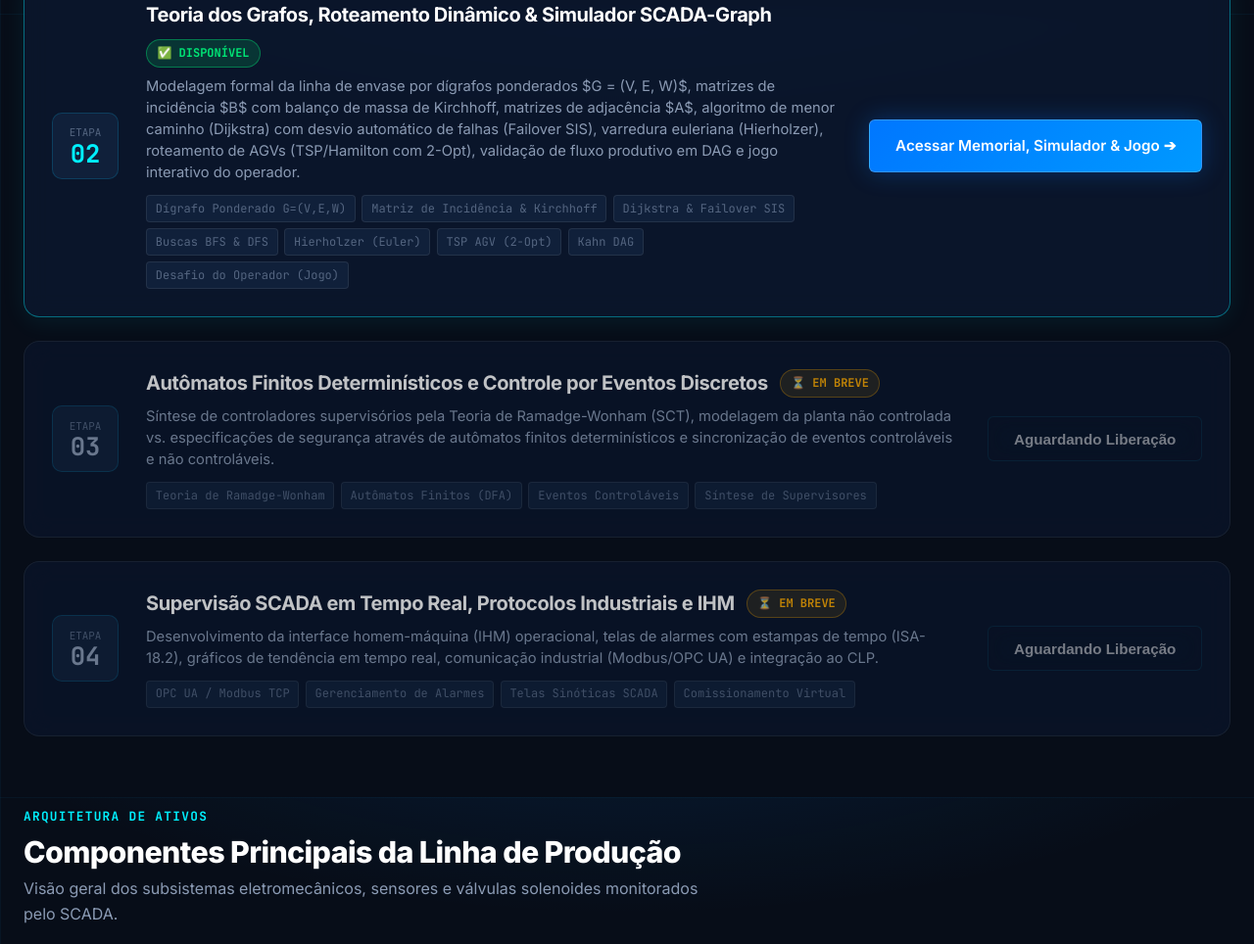
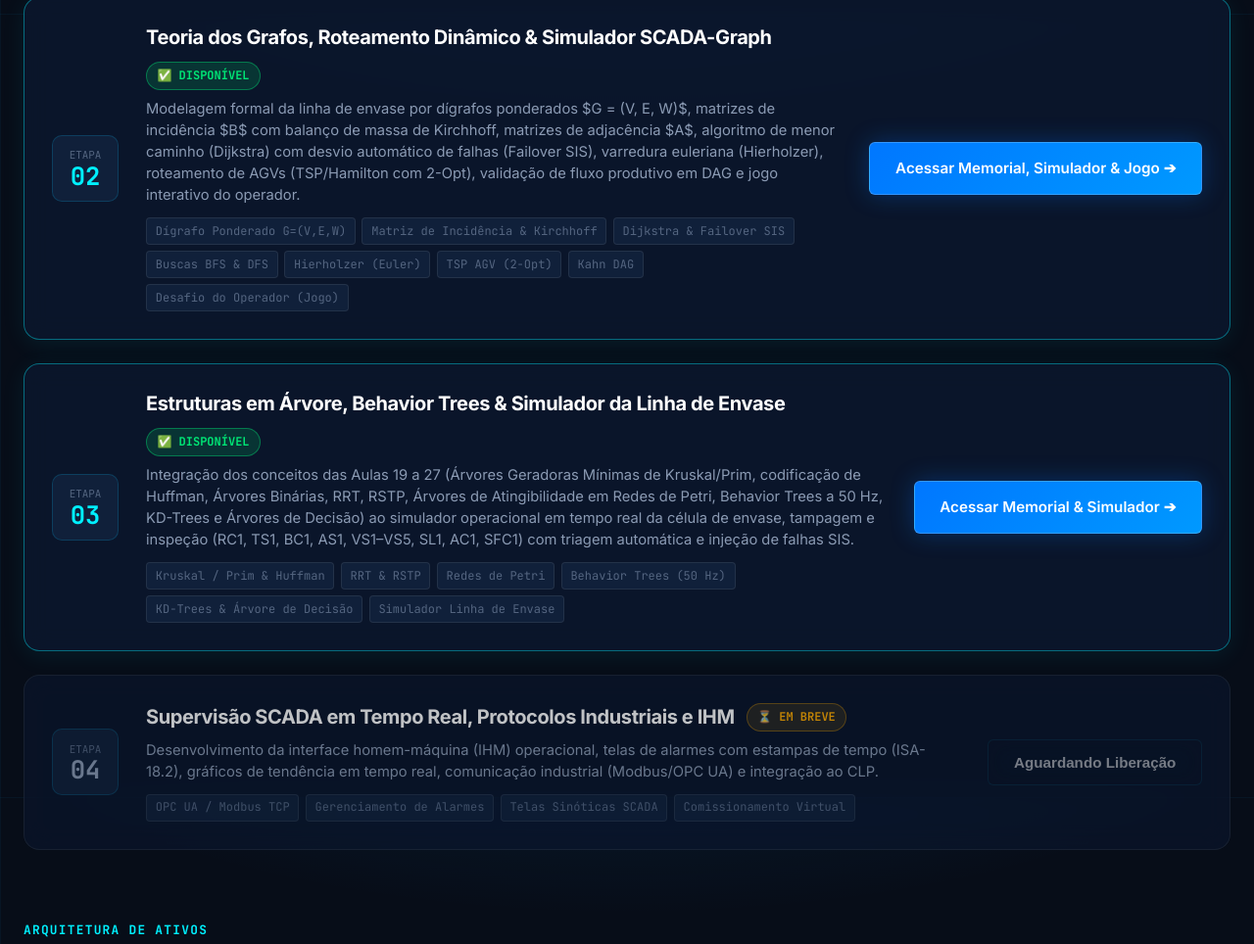
Before and after one commit to GuiCastro7/Grupo-3---ECAA08, a plain HTML site: page index.html in a window 1280 px wide. Shown: the part 1586-2550 px from the top of the page at 98% size. Drawn offline with Linux system fonts and the light colour scheme.

Commit message:
Add files via upload

```diff
--- a/index.html
+++ b/index.html
@@ -29,6 +29,7 @@
           <li><a href="index.html" class="nav-link active"><span>🏠</span> Início</a></li>
           <li><a href="doc/etapa-01-logica.html" class="nav-link"><span>⚡</span> Etapa 01</a></li>
           <li><a href="doc/etapa-02-grafos.html" class="nav-link"><span>🕸️</span> Etapa 02</a></li>
+          <li><a href="doc/etapa-03-arvores.html" class="nav-link"><span>🌲</span> Etapa 03</a></li>
           <li><a href="doc/planta-modelo.html" class="nav-link"><span>🏭</span> Planta Modelo / Arquitetura</a></li>
           <li><a href="doc/diretrizes-github.html" class="nav-link"><span>🐙</span> Diretrizes GitHub & 5W2H</a></li>
         </ul>
@@ -84,6 +85,10 @@
           </a>
           <a href="doc/etapa-02-grafos.html" class="btn-cta-primary" style="background: linear-gradient(135deg, #0077ff, #00f0ff); border-color: #00f0ff;">
             <span>🕸️ Etapa 02 (Grafos & Jogo)</span>
+            <span>➔</span>
+          </a>
+          <a href="doc/etapa-03-arvores.html" class="btn-cta-primary" style="background: linear-gradient(135deg, #059669, #10b981); border-color: #10b981;">
+            <span>🌲 Etapa 03 (Árvores & Simulador)</span>
             <span>➔</span>
           </a>
           <a href="doc/planta-modelo.html" class="btn-cta-glass">
@@ -251,8 +256,8 @@
           </div>
         </article>
 
-        <!-- ETAPA 03 (EM BREVE) -->
-        <article class="stage-card upcoming">
+        <!-- ETAPA 03 (DISPONÍVEL) -->
+        <article class="stage-card available">
           <div class="stage-number-box">
             <span class="stage-prefix">Etapa</span>
             <span class="stage-num">03</span>
@@ -260,22 +265,24 @@
 
           <div class="stage-details">
             <div class="stage-header-line">
-              <h3 class="stage-title">Autômatos Finitos Determinísticos e Controle por Eventos Discretos</h3>
-              <span class="status-chip chip-upcoming">⏳ EM BREVE</span>
+              <h3 class="stage-title">Estruturas em Árvore, Behavior Trees & Simulador da Linha de Envase</h3>
+              <span class="status-chip chip-available">✅ DISPONÍVEL</span>
             </div>
             <p class="stage-description">
-              Síntese de controladores supervisórios pela Teoria de Ramadge-Wonham (SCT), modelagem da planta não controlada vs. especificações de segurança através de autômatos finitos determinísticos e sincronização de eventos controláveis e não controláveis.
+              Integração dos conceitos das Aulas 19 a 27 (Árvores Geradoras Mínimas de Kruskal/Prim, codificação de Huffman, Árvores Binárias, RRT, RSTP, Árvores de Atingibilidade em Redes de Petri, Behavior Trees a 50 Hz, KD-Trees e Árvores de Decisão) ao simulador operacional em tempo real da célula de envase, tampagem e inspeção (RC1, TS1, BC1, AS1, VS1–VS5, SL1, AC1, SFC1) com triagem automática e injeção de falhas SIS.
             </p>
             <div class="stage-topics-tags">
-              <span class="topic-tag">Teoria de Ramadge-Wonham</span>
-              <span class="topic-tag">Autômatos Finitos (DFA)</span>
-              <span class="topic-tag">Eventos Controláveis</span>
-              <span class="topic-tag">Síntese de Supervisores</span>
+              <span class="topic-tag">Kruskal / Prim & Huffman</span>
+              <span class="topic-tag">RRT & RSTP</span>
+              <span class="topic-tag">Redes de Petri</span>
+              <span class="topic-tag">Behavior Trees (50 Hz)</span>
+              <span class="topic-tag">KD-Trees & Árvore de Decisão</span>
+              <span class="topic-tag">Simulador Linha de Envase</span>
             </div>
           </div>
 
           <div class="stage-action-box">
-            <button class="btn-cta-glass" disabled style="opacity: 0.6; cursor: not-allowed;">Aguardando Liberação</button>
+            <a href="doc/etapa-03-arvores.html" class="btn-cta-primary">Acessar Memorial & Simulador ➔</a>
           </div>
         </article>
 
@@ -400,6 +407,7 @@
           <li><a href="index.html">🏠 Página Inicial</a></li>
           <li><a href="doc/etapa-01-logica.html">⚡ Etapa 01 - Memorial & Simulador</a></li>
           <li><a href="doc/etapa-02-grafos.html">🕸️ Etapa 02 - Grafos & Roteamento SCADA</a></li>
+          <li><a href="doc/etapa-03-arvores.html">🌲 Etapa 03 - Árvores & Simulador Envase</a></li>
           <li><a href="doc/planta-modelo.html">🏭 Planta Modelo & P&ID</a></li>
           <li><a href="doc/diretrizes-github.html">🐙 Diretrizes de Governança & 5W2H</a></li>
         </ul>
```
